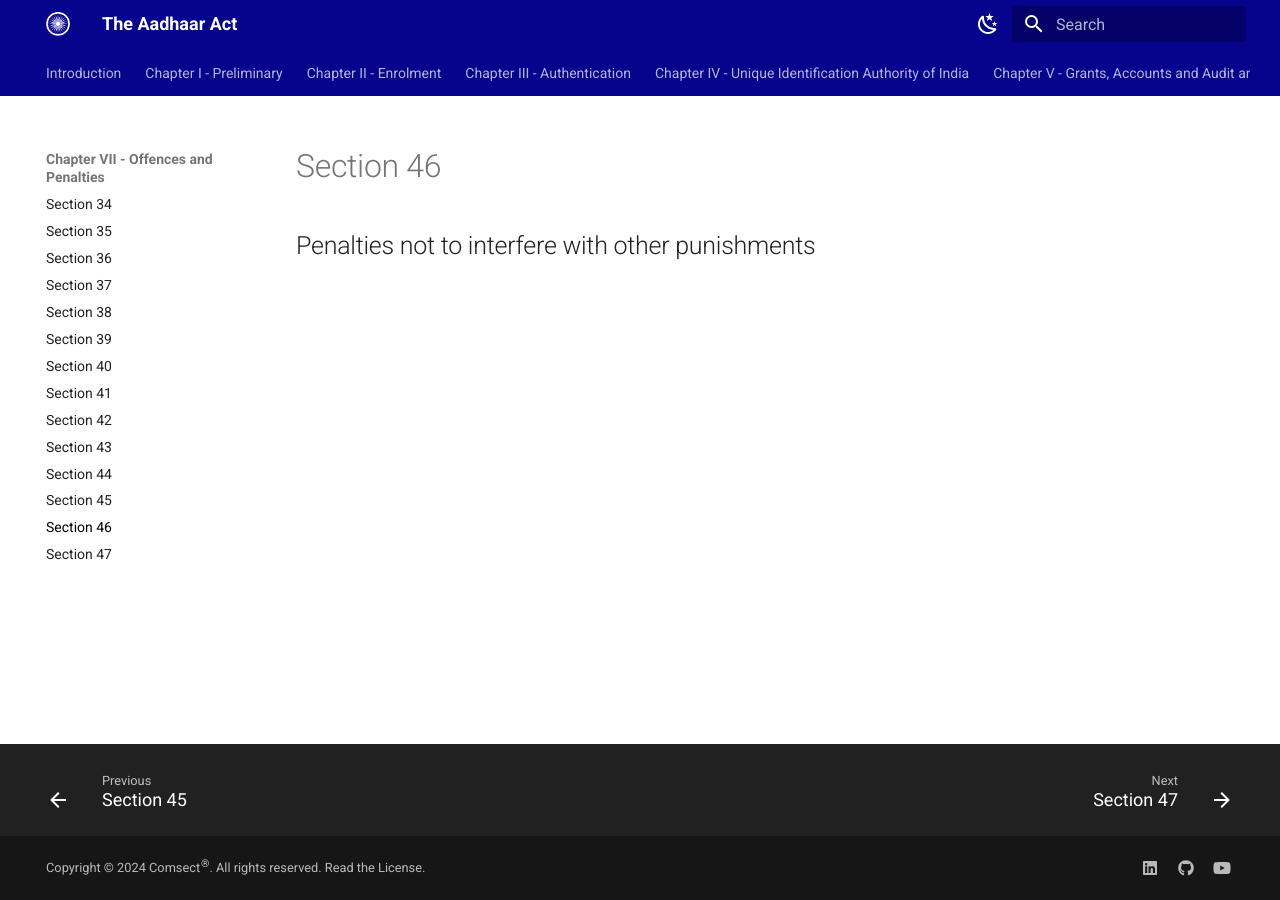
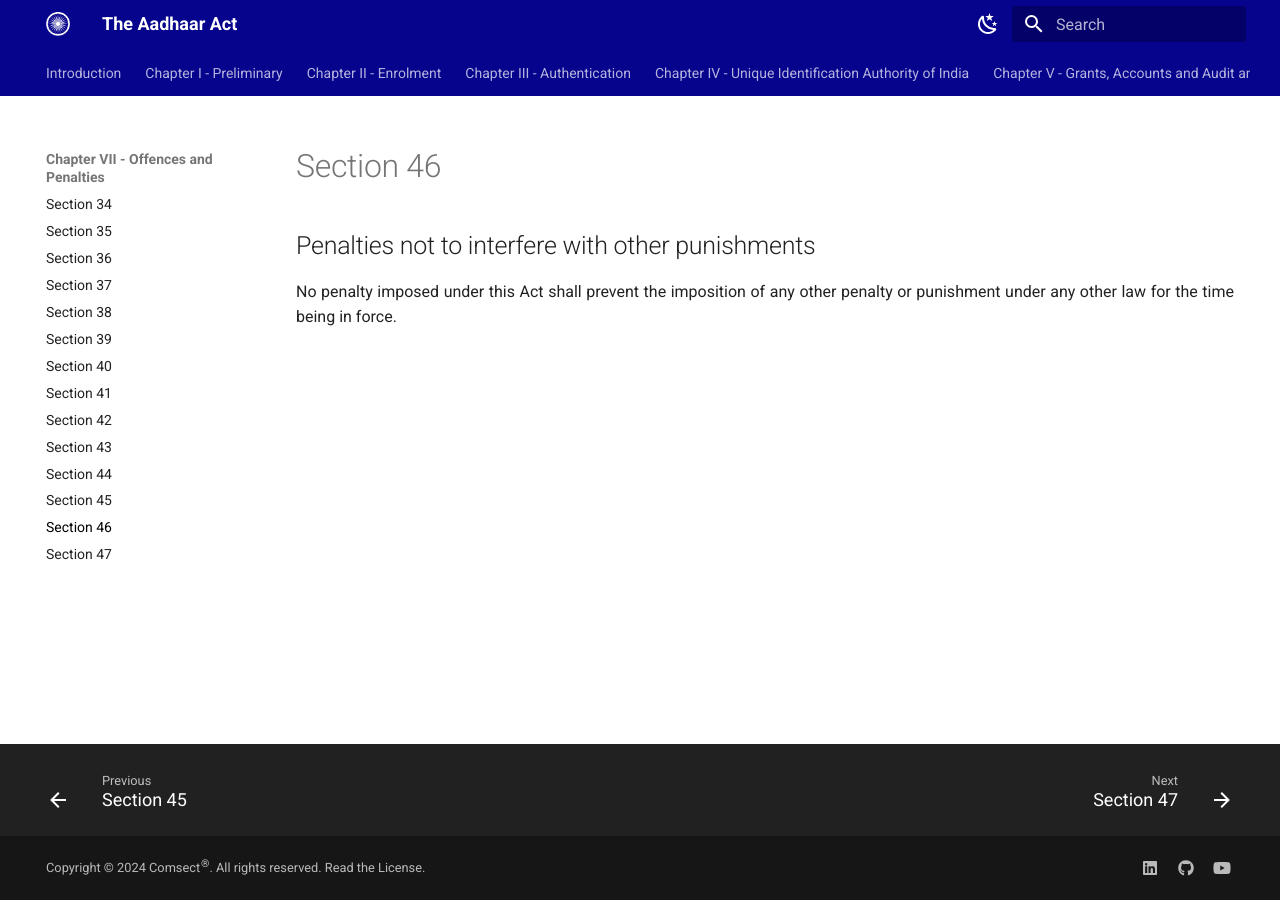
Before and after one commit to comsect/aadhaar-act, an MkDocs documentation site: the page built from docs/en/46.md, in a window 1280 px wide. Built offline with MkDocs 1.6.1 and Material for MkDocs 9.7.7, drawn with Linux system fonts in a browser that asks for light colours.

Commit message:
add section-forty-six

```diff
--- a/docs/en/46.md
+++ b/docs/en/46.md
@@ -5,3 +5,5 @@
 ---
 
 ## Penalties not to interfere with other punishments
+
+No penalty imposed under this Act shall prevent the imposition of any other penalty or punishment under any other law for the time being in force.
```
